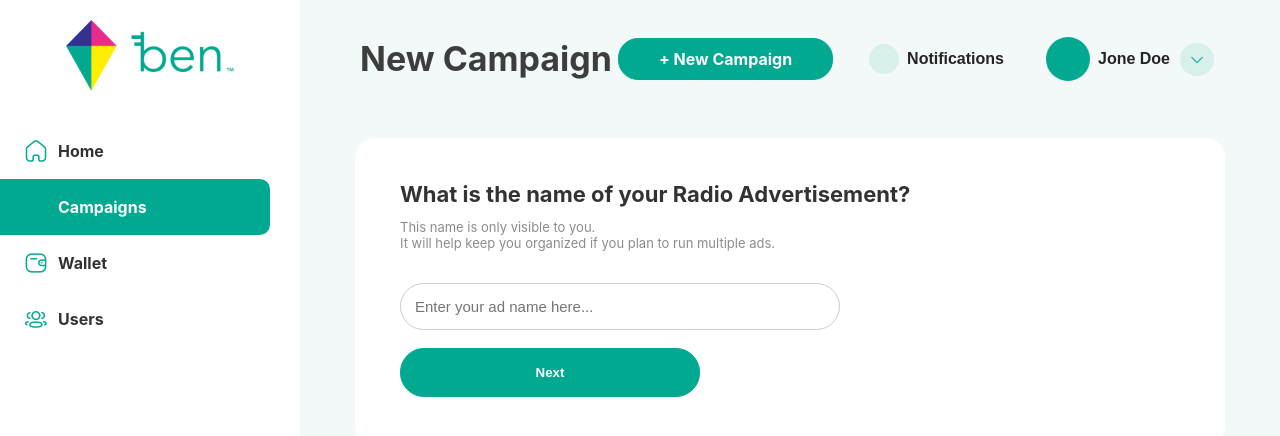
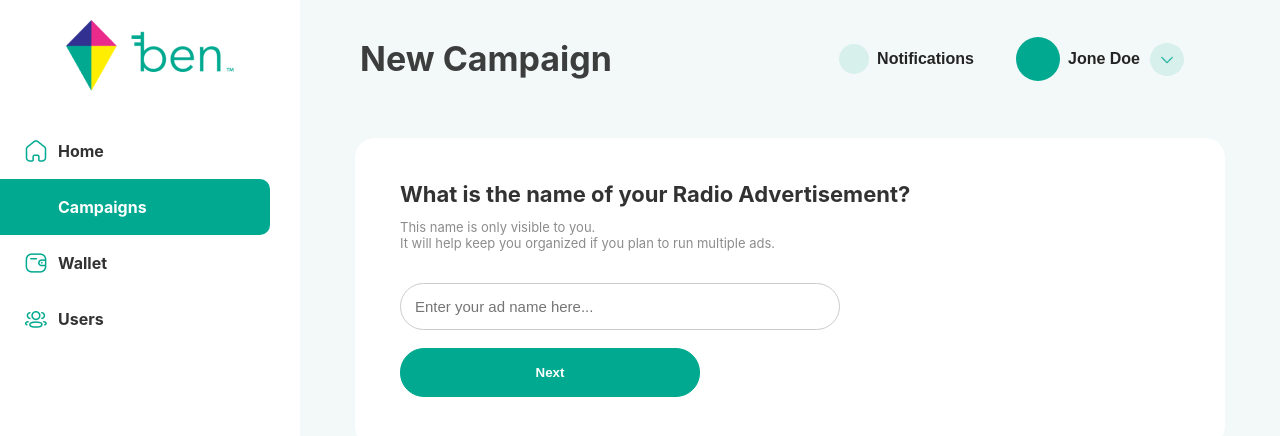
Before and after one commit to 120356aa/BEN, a Next.js app: page /newCampaign in a window 1280 px wide. Shown: the top 436 px of the page. Built offline with nearby package versions, Linux system fonts and the light colour scheme.

Commit message:
new campaign btn fix

```diff
--- a/components/topNav.js
+++ b/components/topNav.js
@@ -1,35 +1,42 @@
 import Link from 'next/link'
 import Image from 'next/image'
-import { useEffect, useState } from 'react'
+import { useContext, useEffect, useState } from 'react'
 import { useRouter } from 'next/router'
+import { CampaignContext } from '../context/campaign.context'
 import { Container } from '../styles/topNav.styled'
 import ArrowDown from '../assets/icons/arrow-down.png'
 
 const TopNav = () => {
-  const { pathname } = useRouter()
+  const router = useRouter()
+  const context = useContext(CampaignContext)
 
   const [heading, setHeading] = useState('')
   const [notificationsToggle, setNotificationsToggle] = useState(false)
   const [accountToggle, setAccountToggle] = useState(false)
 
   useEffect(() => {
-    if (pathname === '/home') setHeading('Home')
-    if (pathname === '/campaigns') setHeading('Campaigns')
-    if (pathname === '/newCampaign') setHeading('New Campaign')
-    if (pathname === '/wallet') setHeading('Wallet')
-    if (pathname === '/users') setHeading('Users')
+    if (router.pathname === '/home') setHeading('Home')
+    if (router.pathname === '/campaigns') setHeading('Campaigns')
+    if (router.pathname === '/newCampaign') setHeading('New Campaign')
+    if (router.pathname === '/wallet') setHeading('Wallet')
+    if (router.pathname === '/users') setHeading('Users')
   }, [])
 
   const handleNotificationsToggle = () => setNotificationsToggle(!notificationsToggle)
   const handleAccountToggle = () => setAccountToggle(!accountToggle)
 
+  const handleNewCampaign = () => {
+    if (router.pathname === '/newCampaign') context.page[1](1)
+    else router.push('/newCampaign')
+  }
+
   return (
     <Container>
       <h1>{heading}</h1>
       <nav>
-        <Link href="/newCampaign">
-          <p className="p-new-campaign">+ New Campaign</p>
-        </Link>
+        { router.pathname != '/newCampaign' ? (
+          <button onClick={handleNewCampaign} className="p-new-campaign">+ New Campaign</button>
+        ) : null }
         <button onClick={handleNotificationsToggle}>
           <div className="image-placeholder"></div>
           <p className="p-notifications">Notifications</p>
--- a/styles/topNav.styled.js
+++ b/styles/topNav.styled.js
@@ -28,7 +28,7 @@ export const Container = styled.nav`
       padding: 12px 40px;
       border: 1px solid ${colors.green};
       background-color: ${colors.green};
-      border-radius: 20px;
+      border-radius: 25px;
 
       :hover {
           background-color: ${colors.greenHover};
```
